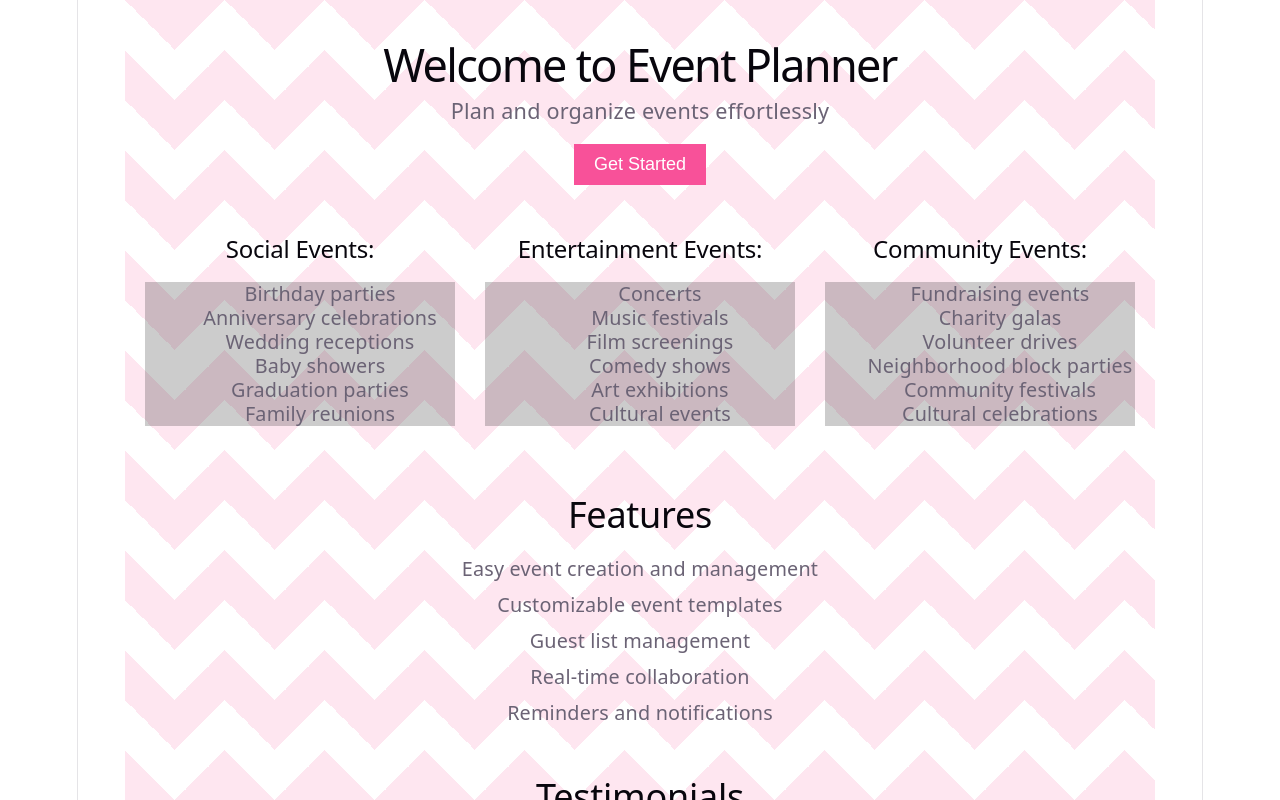
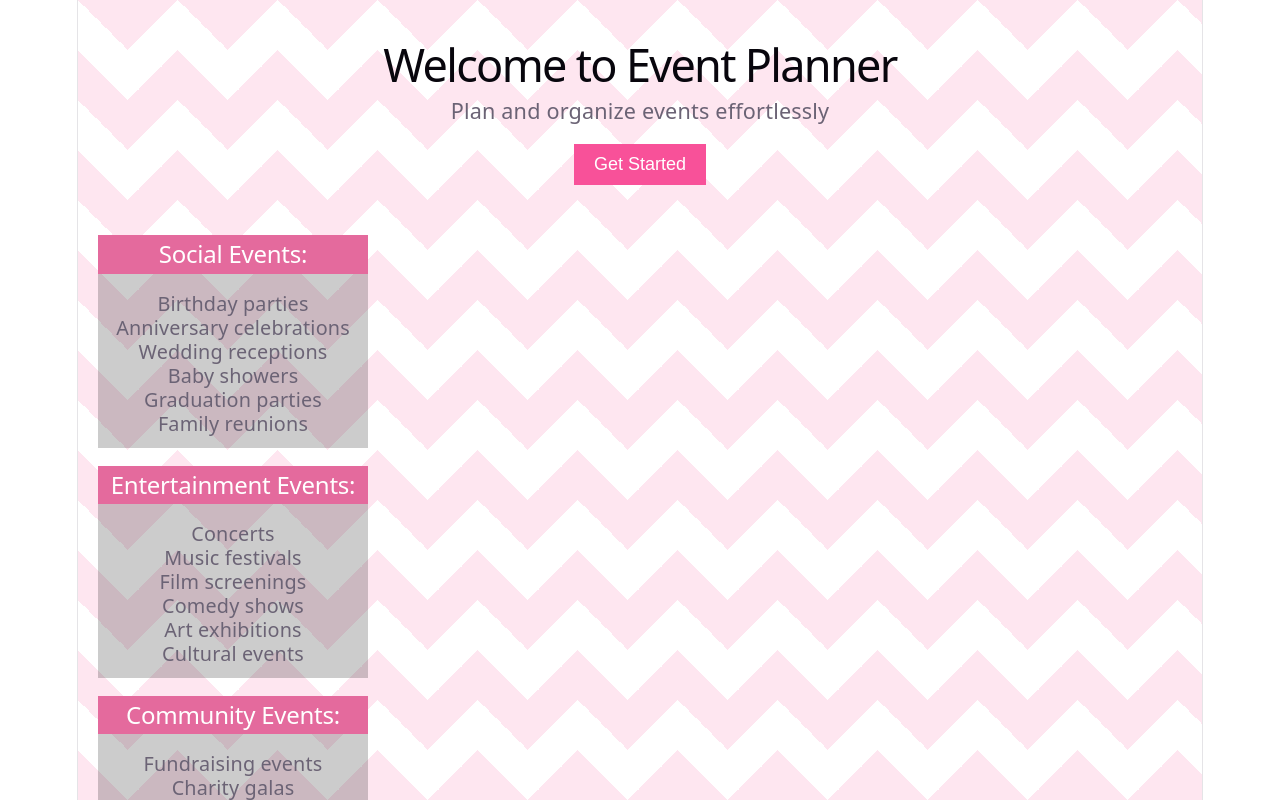
Before and after one commit to P-Jelagat/Event-Planner, a React (Vite) app in the folder event-planner/: page / in a window 1280 px wide. Shown: the top 800 px of the page. Built offline with nearby package versions, Linux system fonts and the light colour scheme.

Commit message:
added the  recommended layout css design at the end

```diff
--- a/event-planner/src/EventPlanner.css
+++ b/event-planner/src/EventPlanner.css
@@ -93,24 +93,32 @@ footer {
  background-color: gray;
  text-align: center;
 }
-.events_categories {
- display: flex;
- gap: 30px;
- justify-content: center;
-}
-.events_categories ul {
+.events_categories .event-category {
  background-color: rgba(0,0,0,0.2);
  width: 270px;
- /* padding: 0 10px; */
 }
-.events_categories ul h2 {
+.events_categories .event-category h2 {
  background-color: #e46a9d;
- text-align: center;
  padding: 5px 10px;
  color: white;
 }
-.events_categories ul li {
- list-style-type: none;
+.events_categories .event-category ul {
+ padding: 0 12px 12px;
+ list-style: none;
+}
+.events_categories .event-category li {
  font-size: 1.1rem;
  line-height: 24px;
 }
+
+.event-planner-container { box-sizing: border-box; width: 100%; }
+.events_categories { flex-wrap: wrap; }
+.events_categories .event-category { box-sizing: border-box; max-width: 100%; }
+@media (max-width: 768px) {
+ .events_categories {
+ flex-direction: column;
+ align-items: center;
+ }
+ .events_categories .event-category { width: min(100%, 350px); }
+ header h1 { font-size: 1.8rem; }
+}
```
